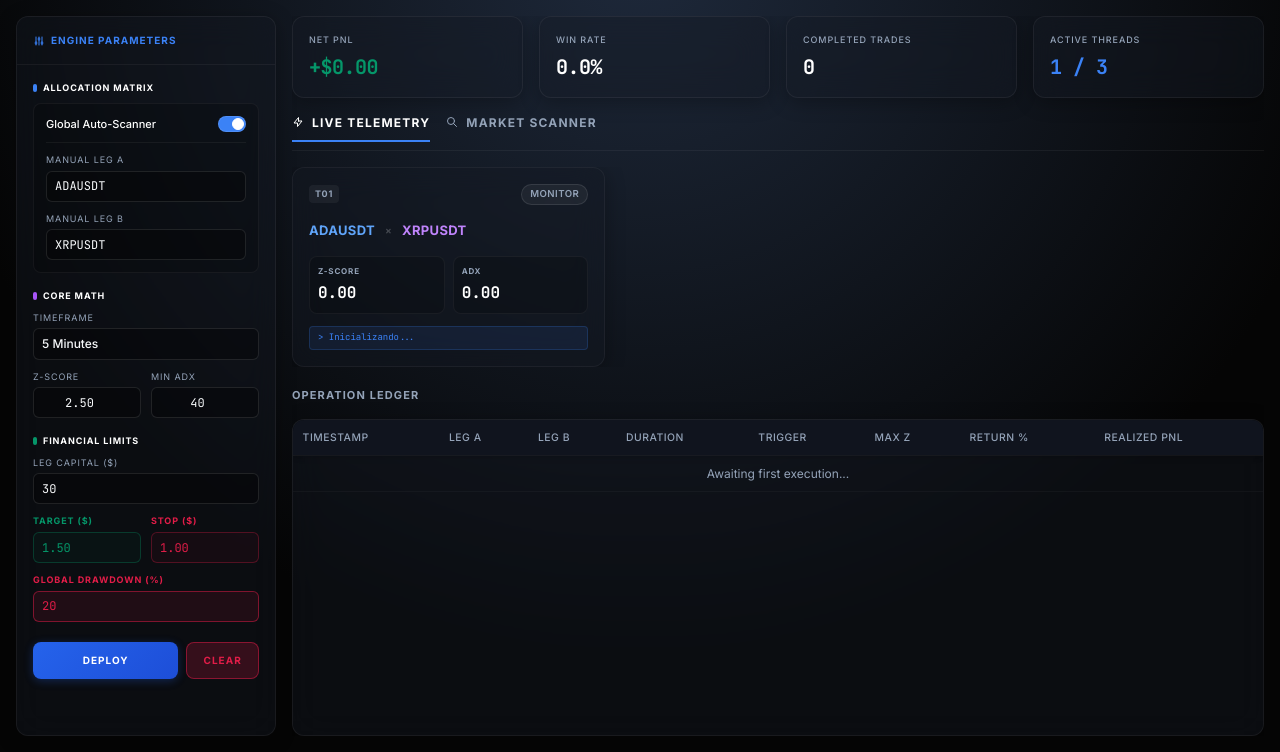
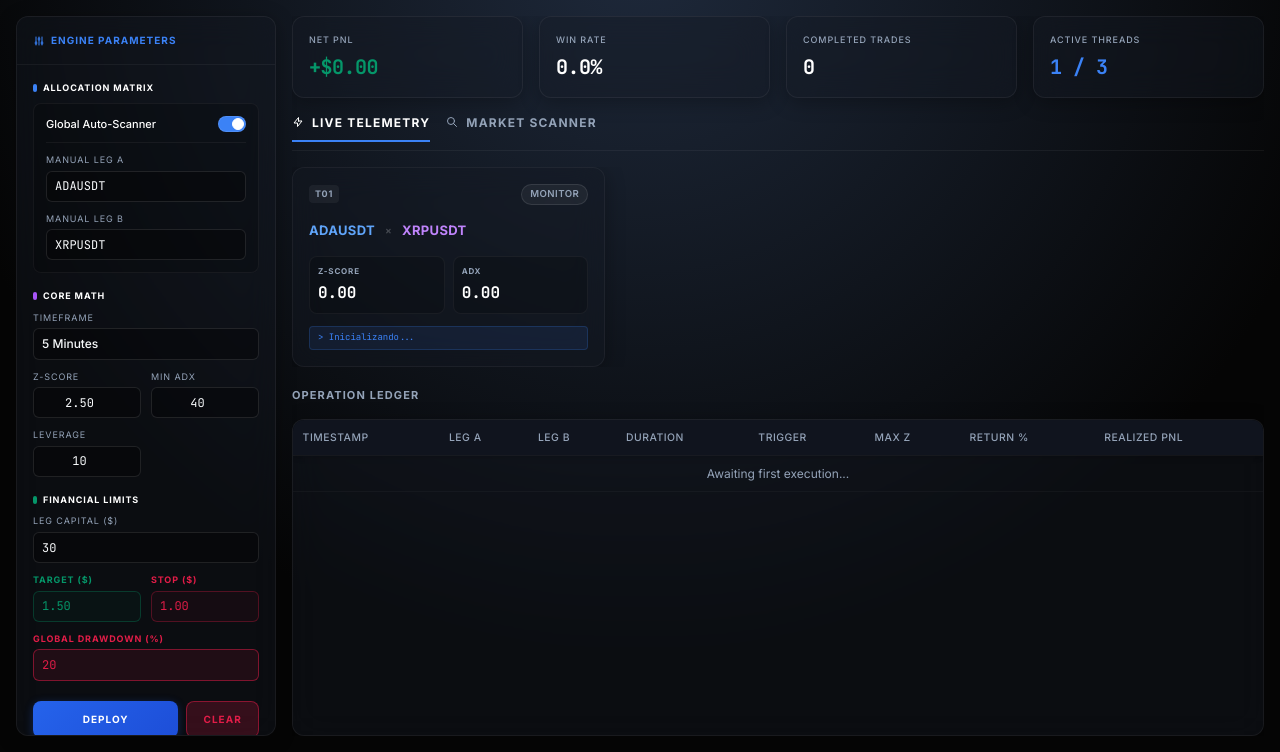
Before and after one commit to AlexLeop/Rob--de-Negocia--o---Binance, a Flask app: page / in a window 1280 px wide. Shown: the part 48-800 px from the top of the page. Run offline with Flask 3, Linux system fonts and the light colour scheme; data comes from the database, SQL or seed files in the repository; data that the repository does not hold is empty; some libraries are stand-ins or nearby versions.

Commit message:
feat: adiciona controle global de alavancagem via dashboard (API-sync)

```diff
--- a/dashboard.py
+++ b/dashboard.py
@@ -70,6 +70,7 @@ def api_data():
     config_data = {
         "AUTO_SCAN": db.get_config("AUTO_SCAN") or "ON",
         "TIMEFRAME": db.get_config("TIMEFRAME") or "5m",
+        "LEVERAGE": int(float(db.get_config("LEVERAGE") or 10)),
         "Z_SCORE_LIMIT": float(db.get_config("Z_SCORE_LIMIT") or 2.5),
         "ADX_LIMIT": int(float(db.get_config("ADX_LIMIT") or 40)),
         "TRADE_AMOUNT_USD": float(db.get_config("TRADE_AMOUNT_USD") or 1000.0),
--- a/templates/index.html
+++ b/templates/index.html
@@ -219,6 +219,10 @@
                             <label class="block text-[9px] text-modern-textSecondary uppercase tracking-widest mb-1">Min ADX</label>
                             <input id="cfg-adx" class="input-modern font-mono text-center" type="number" />
                         </div>
+                        <div>
+                            <label class="block text-[9px] text-modern-textSecondary uppercase tracking-widest mb-1">Leverage</label>
+                            <input id="cfg-lev" class="input-modern font-mono text-center" type="number" />
+                        </div>
                     </div>
                 </div>
 
@@ -402,6 +406,7 @@
                         document.getElementById('cfg-syma').value = data.config.SYMBOL_A;
                         document.getElementById('cfg-symb').value = data.config.SYMBOL_B;
                         document.getElementById('cfg-tf').value = data.config.TIMEFRAME;
+                        document.getElementById('cfg-lev').value = data.config.LEVERAGE;
                         document.getElementById('cfg-z').value = parseFloat(data.config.Z_SCORE_LIMIT).toFixed(2);
                         document.getElementById('cfg-adx').value = data.config.ADX_LIMIT;
                         document.getElementById('cfg-amt').value = data.config.TRADE_AMOUNT_USD;
@@ -588,6 +593,7 @@
                 SYMBOL_A: document.getElementById('cfg-syma').value,
                 SYMBOL_B: document.getElementById('cfg-symb').value,
                 TIMEFRAME: document.getElementById('cfg-tf').value,
+                LEVERAGE: document.getElementById('cfg-lev').value,
                 Z_SCORE_LIMIT: document.getElementById('cfg-z').value,
                 ADX_LIMIT: document.getElementById('cfg-adx').value,
                 TRADE_AMOUNT_USD: document.getElementById('cfg-amt').value,
```
Also changed, not shown: core/exchange.py (+10 -0 lines).
